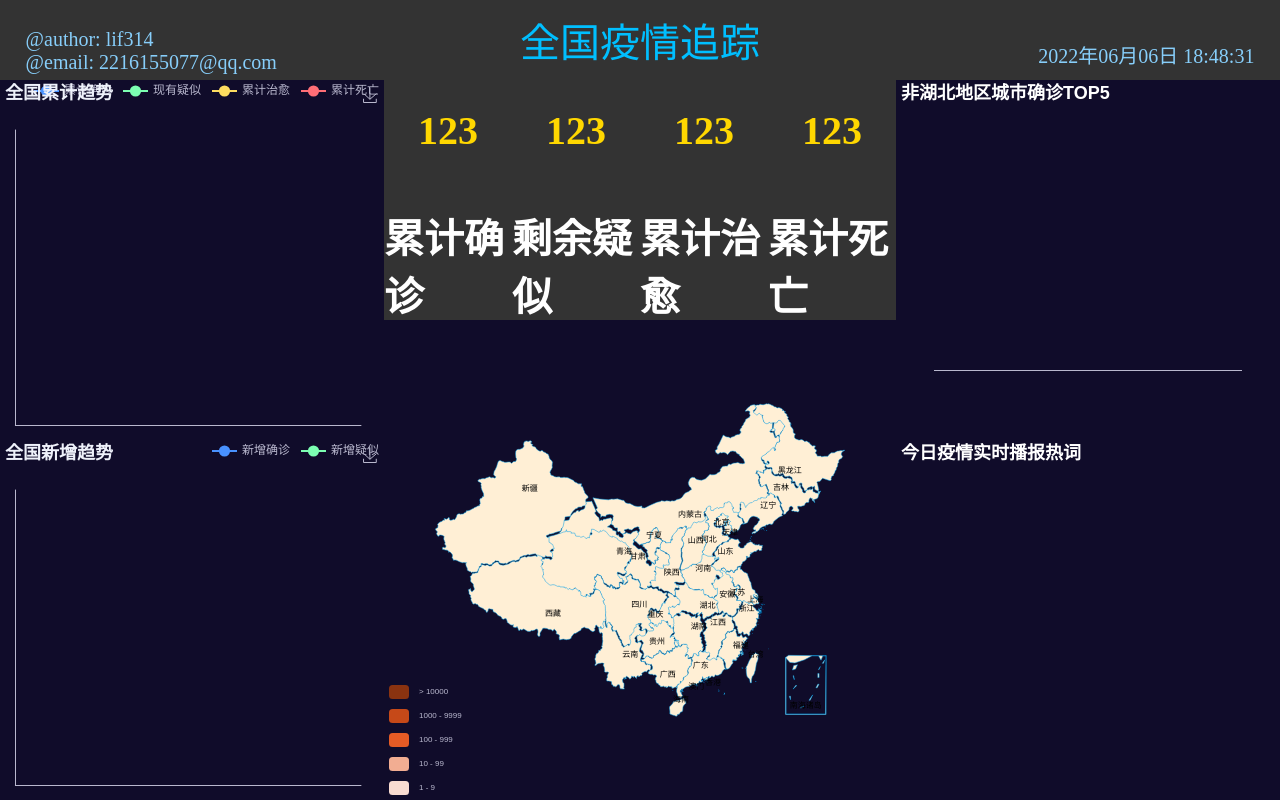
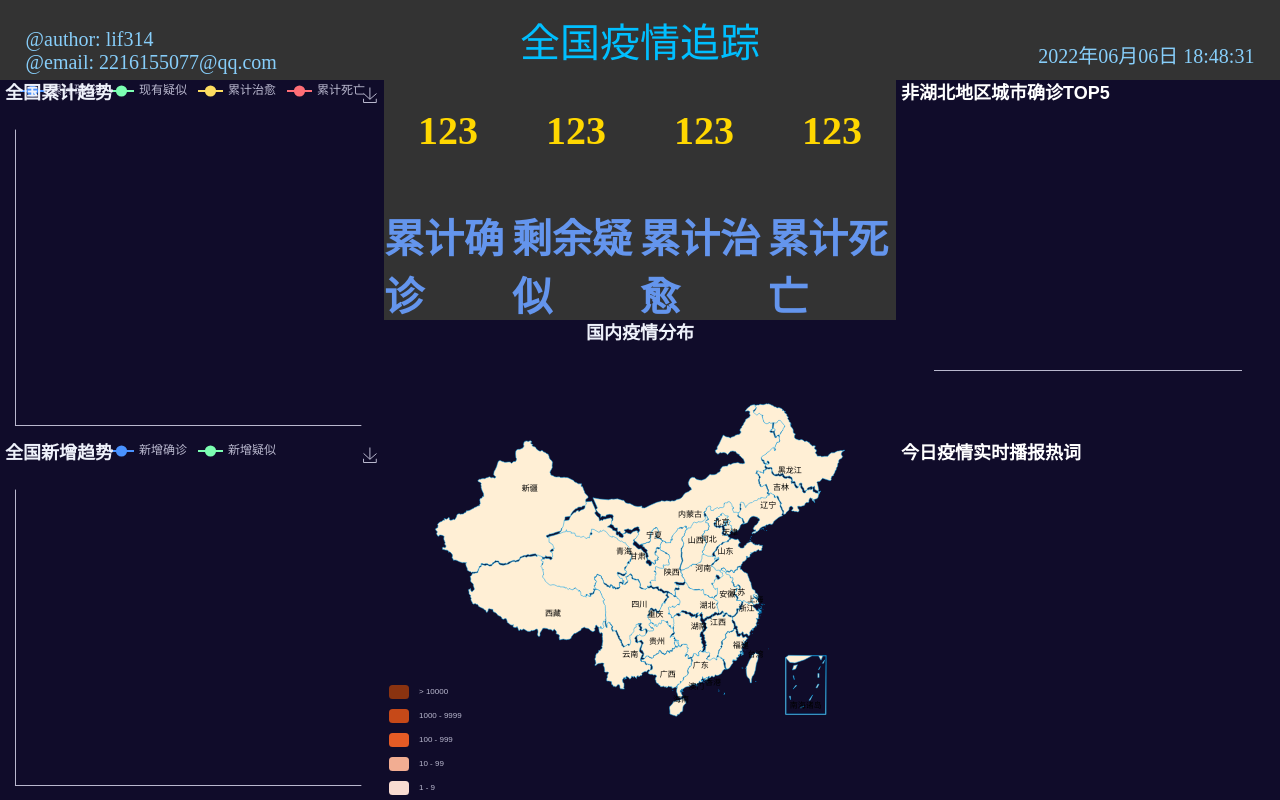
Before and after one commit to lif314/COVID-19-visualization, a Flask app: page / in a window 1280 px wide. Run offline with Flask 2, Linux system fonts and the light colour scheme; data that the repository does not hold is empty.

Commit message:
界面优化

```diff
--- a/static/css/main.css
+++ b/static/css/main.css
@@ -1,6 +1,15 @@
 body{
     margin: 0;
     background: #333;
+}
+
+/*主题*/
+#theme{
+    position: absolute;
+	height: 10%;
+    font-size: 20px;
+	top: 1%;
+	right: 1%;
 }
 
 /*标题*/
@@ -83,7 +92,7 @@ body{
 	align-items: center;
 	justify-content: center;
 	font-size: 20px;
-	color: white;
+	color: cornflowerblue;
 }
 
 /*中国地图分布*/
--- a/static/js/china_map.js
+++ b/static/js/china_map.js
@@ -4,9 +4,9 @@ var mydata = []
 
 var optionMap = {
     title: {
-        text: '',
+        text: '国内疫情分布',
         subtext: '',
-        x: 'left'
+        x: 'center'
     },
     tooltip: {
         trigger: 'item'
--- a/static/js/controller.js
+++ b/static/js/controller.js
@@ -1,6 +1,28 @@
 // 请求控制
 
-<!--    获取当前时间: 以服务器的时间为主-->
+$('#theme').change(function () {
+    console.log("更改数据")
+    //初始化echarts实例
+    var selector = document.getElementById("theme-selector")
+    var index = selector.selectedIndex; // 选中索引
+    var theme = selector.options[index].value;//要的值
+    console.log("theme:" , theme)
+
+    var ec_center = echarts.init(document.getElementById("center-bottom"), theme);
+    var ec_left2 = echarts.init(document.getElementById("left-bottom"), theme);
+    var ec_left1 = echarts.init(document.getElementById("left-top"), theme);
+    var ec_right2 = echarts.init(document.getElementById("right-bottom"), theme);
+    var ec_right1 = echarts.init(document.getElementById("right-top"), theme);
+
+    ec_center.setOption(optionMap);
+    ec_left2.setOption(option_left2);
+    ec_left1.setOption(option_left1);
+    ec_right2.setOption(option_right2);
+    ec_right1.setOption(option_right1);
+
+})
+
+//  获取当前时间: 以服务器的时间为主
 function getTime() {
     $.ajax({
         url: '/time',
@@ -86,13 +108,13 @@ function get_left_bottom() {
 // 柱状图
 function get_right_top_data() {
     $.ajax({
-		url:"/right_top",
-		success: function(data) {
+        url: "/right_top",
+        success: function (data) {
             option_right1.xAxis.data = data.city
             option_right1.series[0].data = data.confirm
             ec_right1.setOption(option_right1)
         },
-		error: function(xhr, type, errorThrown) {
+        error: function (xhr, type, errorThrown) {
 
         }
     })
@@ -103,7 +125,7 @@ function get_right_bottom() {
     $.ajax({
         url: "/right_bottom",
         success: function (data) {
-            console.log("data:", data )
+            console.log("data:", data)
             option_right2.series[0].data = data.kws
             ec_right2.setOption(option_right2)
         },
@@ -124,8 +146,8 @@ get_right_bottom()
 
 //  定时更新
 setInterval(getTime, 1000)
-setInterval(get_left_top, 1000*100)
-setInterval(get_left_bottom, 1000*100)
-setInterval(get_center_bottom, 1000*100)
-setInterval(get_right_top_data, 1000*100)
-setInterval(get_right_bottom, 1000*100)
+setInterval(get_left_top, 1000 * 100)
+setInterval(get_left_bottom, 1000 * 100)
+setInterval(get_center_bottom, 1000 * 100)
+setInterval(get_right_top_data, 1000 * 100)
+setInterval(get_right_bottom, 1000 * 100)
--- a/static/js/ec_left_bottom.js
+++ b/static/js/ec_left_bottom.js
@@ -1,4 +1,4 @@
-var ec_left2 = echarts.init(document.getElementById("left-bottom"),"dark");
+var ec_left2 = echarts.init(document.getElementById("left-bottom"), "dark");
 
 var option_left2 = {
 
@@ -8,9 +8,7 @@ var option_left2 = {
         text: '全国新增趋势',
         // subtext: '模拟数据',
         // x: 'center',
-			textStyle: {
-
-			},
+        textStyle: {},
         left: 'left'
     },
 
@@ -22,7 +20,7 @@ var option_left2 = {
         // y 设置垂直安放位置，默认全图顶端，可选值：'top' ¦ 'bottom' ¦ 'center' ¦ {number}（y坐标，单位px）
         // y: 'top',
         data: ['新增确诊', '新增疑似'],
-			left: 'right'
+        left: 'center'
     },
 
     //  图表距边框的距离,可选值：'百分比'¦ {number}（单位px）
@@ -88,7 +86,7 @@ var option_left2 = {
             show: true,
             color: 'white',
             fontSize: 12,
-				formatter: function(value) {
+            formatter: function (value) {
                 if (value >= 1000) {
                     value = value / 1000 + 'k';
                 }
--- a/static/js/ec_left_top.js
+++ b/static/js/ec_left_top.js
@@ -1,4 +1,5 @@
-var ec_left1 = echarts.init(document.getElementById("left-top"),"dark");
+
+var ec_left1 = echarts.init(document.getElementById("left-top"), "dark");
 
 var option_left1 = {
     // backgroundColor: '#FFF0F5',
@@ -7,9 +8,7 @@ var option_left1 = {
         text: '全国累计趋势',
         // subtext: '模拟数据',
         // x: 'center',
-			textStyle: {
-
-			},
+        textStyle: {},
         left: 'left'
     },
 
@@ -20,8 +19,8 @@ var option_left1 = {
         // x: 'left',
         // y 设置垂直安放位置，默认全图顶端，可选值：'top' ¦ 'bottom' ¦ 'center' ¦ {number}（y坐标，单位px）
         // y: 'top',
-      		data: ['累计确诊', '现有疑似', '累计治愈','累计死亡'],
-			left: 'right'
+        data: ['累计确诊', '现有疑似', '累计治愈', '累计死亡'],
+        left: 'center'
     },
 
     //  图表距边框的距离,可选值：'百分比'¦ {number}（单位px）
@@ -87,7 +86,7 @@ var option_left1 = {
             show: true,
             color: 'white',
             fontSize: 12,
-				formatter: function(value) {
+            formatter: function (value) {
                 if (value >= 1000) {
                     value = value / 1000 + 'k';
                 }
--- a/static/js/ec_right_bottom.js
+++ b/static/js/ec_right_bottom.js
@@ -1,3 +1,4 @@
+
 var ec_right2 = echarts.init(document.getElementById("right-bottom"), "dark");
 
 // 词云图
@@ -25,7 +26,7 @@ var option_right2 = {
         // shape: 'circle',
         textStyle: {
             normal: {
-				color: function() { //文字颜色的随机色
+                color: function () { //文字颜色的随机色
                     return 'rgb(' +
                         Math.round(Math.random() * 255) +
                         ',' + Math.round(Math.random() * 255) +
--- a/static/js/ec_right_top.js
+++ b/static/js/ec_right_top.js
@@ -1,4 +1,5 @@
-var ec_right1 = echarts.init(document.getElementById("right-top"),"dark");
+
+var ec_right1 = echarts.init(document.getElementById("right-top"), "dark");
 
 option_right1 = {
     title: {
--- /dev/null
+++ b/static/js/macarons.js
@@ -0,0 +1,198 @@
+(function (root, factory) {
+    if (typeof define === 'function' && define.amd) {
+        // AMD. Register as an anonymous module.
+        define(['exports', 'echarts'], factory);
+    } else if (typeof exports === 'object' && typeof exports.nodeName !== 'string') {
+        // CommonJS
+        factory(exports, require('echarts'));
+    } else {
+        // Browser globals
+        factory({}, root.echarts);
+    }
+}(this, function (exports, echarts) {
+    var log = function (msg) {
+        if (typeof console !== 'undefined') {
+            console && console.error && console.error(msg);
+        }
+    };
+    if (!echarts) {
+        log('ECharts is not Loaded');
+        return;
+    }
+
+    var colorPalette = [
+        '#2ec7c9','#b6a2de','#5ab1ef','#ffb980','#d87a80',
+        '#8d98b3','#e5cf0d','#97b552','#95706d','#dc69aa',
+        '#07a2a4','#9a7fd1','#588dd5','#f5994e','#c05050',
+        '#59678c','#c9ab00','#7eb00a','#6f5553','#c14089'
+    ];
+
+
+    var theme = {
+        color: colorPalette,
+
+        title: {
+            textStyle: {
+                fontWeight: 'normal',
+                color: '#008acd'
+            }
+        },
+
+        visualMap: {
+            itemWidth: 15,
+            color: ['#5ab1ef','#e0ffff']
+        },
+
+        toolbox: {
+            iconStyle: {
+                normal: {
+                    borderColor: colorPalette[0]
+                }
+            }
+        },
+
+        tooltip: {
+            backgroundColor: 'rgba(50,50,50,0.5)',
+            axisPointer : {
+                type : 'line',
+                lineStyle : {
+                    color: '#008acd'
+                },
+                crossStyle: {
+                    color: '#008acd'
+                },
+                shadowStyle : {
+                    color: 'rgba(200,200,200,0.2)'
+                }
+            }
+        },
+
+        dataZoom: {
+            dataBackgroundColor: '#efefff',
+            fillerColor: 'rgba(182,162,222,0.2)',
+            handleColor: '#008acd'
+        },
+
+        grid: {
+            borderColor: '#eee'
+        },
+
+        categoryAxis: {
+            axisLine: {
+                lineStyle: {
+                    color: '#008acd'
+                }
+            },
+            splitLine: {
+                lineStyle: {
+                    color: ['#eee']
+                }
+            }
+        },
+
+        valueAxis: {
+            axisLine: {
+                lineStyle: {
+                    color: '#008acd'
+                }
+            },
+            splitArea : {
+                show : true,
+                areaStyle : {
+                    color: ['rgba(250,250,250,0.1)','rgba(200,200,200,0.1)']
+                }
+            },
+            splitLine: {
+                lineStyle: {
+                    color: ['#eee']
+                }
+            }
+        },
+
+        timeline : {
+            lineStyle : {
+                color : '#008acd'
+            },
+            controlStyle : {
+                normal : { color : '#008acd'},
+                emphasis : { color : '#008acd'}
+            },
+            symbol : 'emptyCircle',
+            symbolSize : 3
+        },
+
+        line: {
+            smooth : true,
+            symbol: 'emptyCircle',
+            symbolSize: 3
+        },
+
+        candlestick: {
+            itemStyle: {
+                normal: {
+                    color: '#d87a80',
+                    color0: '#2ec7c9',
+                    lineStyle: {
+                        color: '#d87a80',
+                        color0: '#2ec7c9'
+                    }
+                }
+            }
+        },
+
+        scatter: {
+            symbol: 'circle',
+            symbolSize: 4
+        },
+
+        map: {
+            label: {
+                normal: {
+                    textStyle: {
+                        color: '#d87a80'
+                    }
+                }
+            },
+            itemStyle: {
+                normal: {
+                    borderColor: '#eee',
+                    areaColor: '#ddd'
+                },
+                emphasis: {
+                    areaColor: '#fe994e'
+                }
+            }
+        },
+
+        graph: {
+            color: colorPalette
+        },
+
+        gauge : {
+            axisLine: {
+                lineStyle: {
+                    color: [[0.2, '#2ec7c9'],[0.8, '#5ab1ef'],[1, '#d87a80']],
+                    width: 10
+                }
+            },
+            axisTick: {
+                splitNumber: 10,
+                length :15,
+                lineStyle: {
+                    color: 'auto'
+                }
+            },
+            splitLine: {
+                length :22,
+                lineStyle: {
+                    color: 'auto'
+                }
+            },
+            pointer : {
+                width : 5
+            }
+        }
+    };
+
+    echarts.registerTheme('macarons', theme);
+}));
--- /dev/null
+++ b/static/js/vintage.js
@@ -0,0 +1,30 @@
+(function (root, factory) {
+    if (typeof define === 'function' && define.amd) {
+        // AMD. Register as an anonymous module.
+        define(['exports', 'echarts'], factory);
+    } else if (typeof exports === 'object' && typeof exports.nodeName !== 'string') {
+        // CommonJS
+        factory(exports, require('echarts'));
+    } else {
+        // Browser globals
+        factory({}, root.echarts);
+    }
+}(this, function (exports, echarts) {
+    var log = function (msg) {
+        if (typeof console !== 'undefined') {
+            console && console.error && console.error(msg);
+        }
+    };
+    if (!echarts) {
+        log('ECharts is not Loaded');
+        return;
+    }
+    var colorPalette = ['#d87c7c','#919e8b', '#d7ab82',  '#6e7074','#61a0a8','#efa18d', '#787464', '#cc7e63', '#724e58', '#4b565b'];
+    echarts.registerTheme('vintage', {
+        color: colorPalette,
+        backgroundColor: '#fef8ef',
+        graph: {
+            color: colorPalette
+        }
+    });
+}));
--- a/templates/main.html
+++ b/templates/main.html
@@ -8,9 +8,21 @@
     <script src="../static/js/china.js"></script>
     <script src="../static/js/worldcloud.js"></script>
     <link href="../static/css/main.css" rel="stylesheet">
+    <script src="../static/js/macarons.js"></script>
+    <script src="../static/js/vintage.js"></script>
 </head>
 <body>
 <!--绝对定位划分区域-->
+<!--<div id="theme">-->
+<!--    <span>Theme: </span>-->
+<!--    <select id="theme-selector">-->
+<!--        <option value="macarons">macarons</option>-->
+<!--        <option value="vintage">vintage</option>-->
+<!--        <option value="dark">dark</option>-->
+<!--    </select>-->
+<!--</div>-->
+
+
 <div id="title">
     全国疫情追踪
 </div>
@@ -24,11 +36,11 @@
 </div>
 
 <div id="left-top">
-<!--    总量趋势-->
+    <!--    总量趋势-->
 </div>
 
 <div id="left-bottom">
-<!--    增量趋势-->
+    <!--    增量趋势-->
 </div>
 
 <div id="center-top">
@@ -74,7 +86,6 @@
 
 <!--中国地图-->
 <script src="../static/js/china_map.js"></script>
-<script src="../static/js/controller.js"></script>
 <!--全国疫情走势-->
 <script src="../static/js/ec_left_top.js"></script>
 <!--全国新增疫情数据-->
@@ -83,6 +94,7 @@
 <script src="../static/js/ec_right_top.js"></script>
 <!--词云图-->
 <script src="../static/js/ec_right_bottom.js"></script>
+<script src="../static/js/controller.js"></script>
 
 </body>
 </html>
```
Lines whose indentation alone changed are shown as unchanged.
